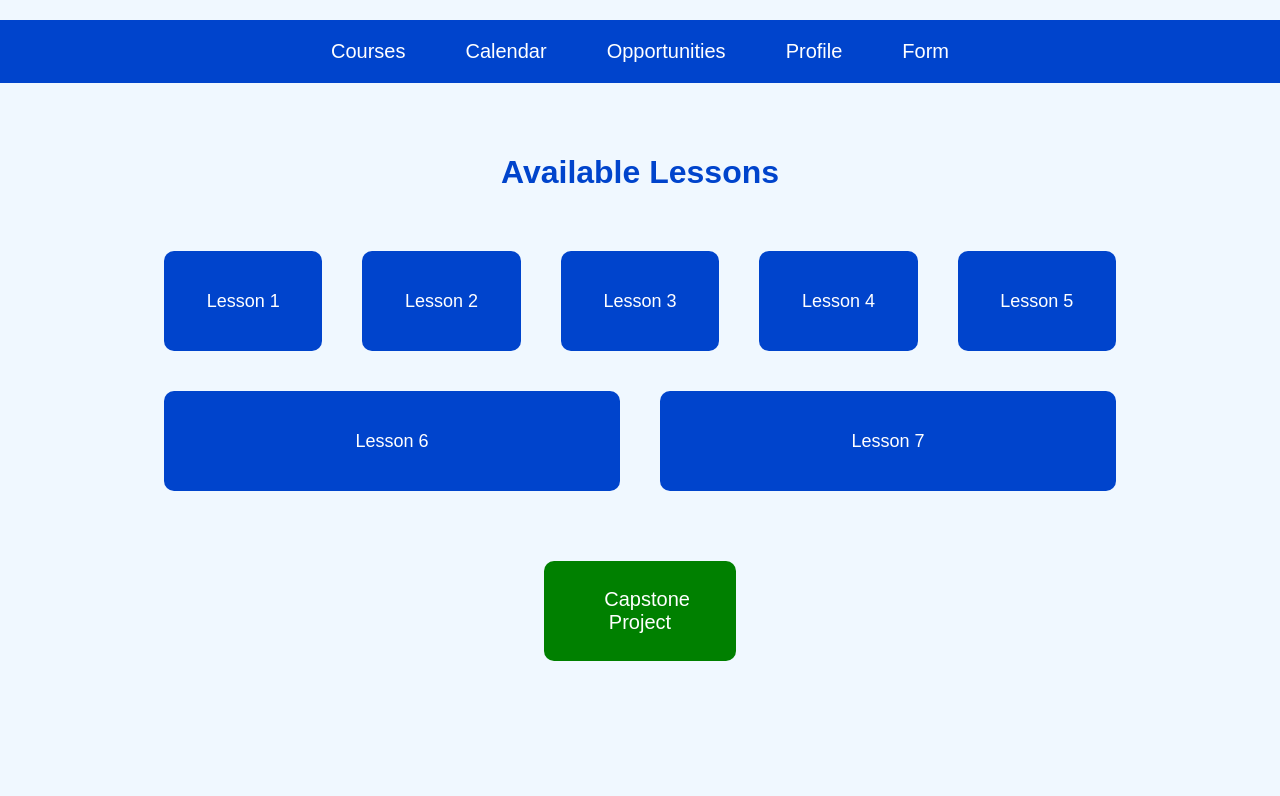
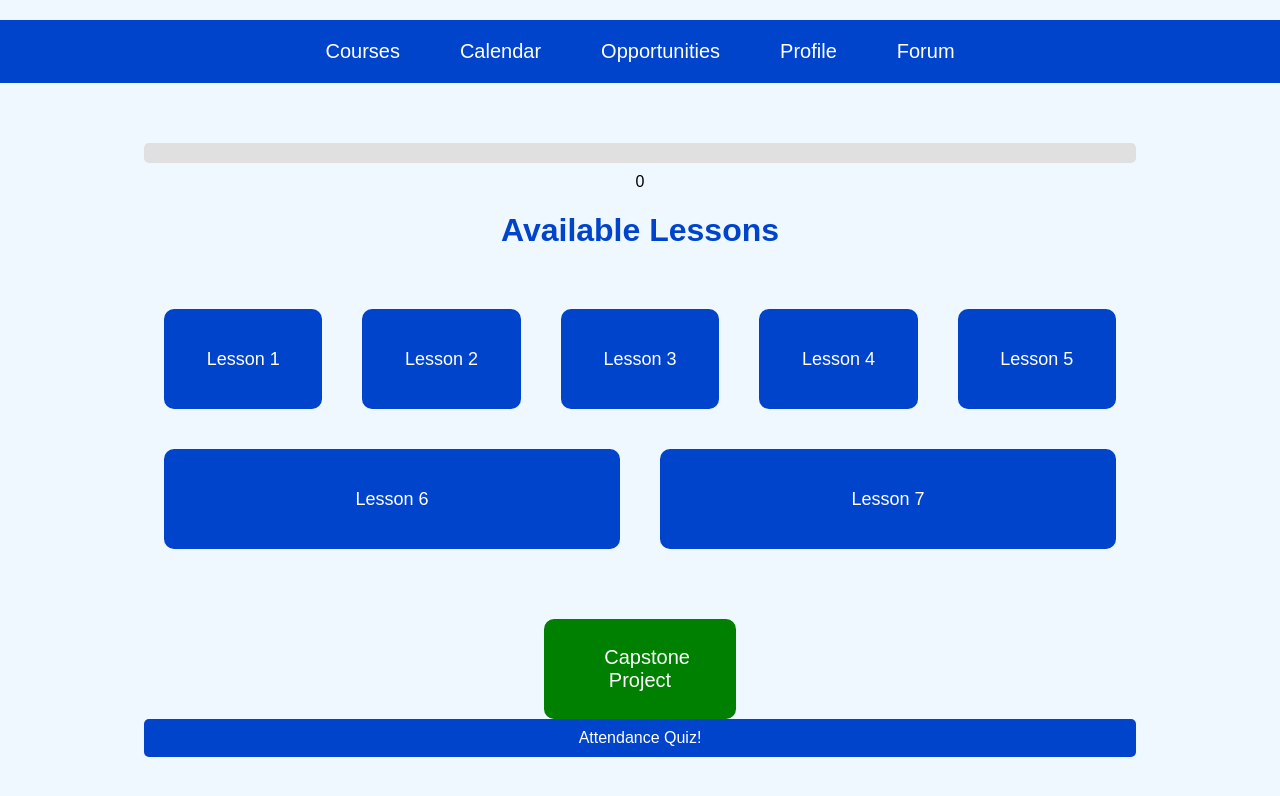
Before and after one commit to cfgjc24/Team-8, a React (Create React App) app in the folder my-app/: page /courses in a window 1280 px wide. Shown: the top 796 px of the page. Built offline with nearby package versions, Linux system fonts and the light colour scheme.

Commit message:
progress bar add

```diff
--- a/my-app/src/App.js
+++ b/my-app/src/App.js
@@ -9,11 +9,15 @@ import SignUpForm from './SignUpForm';  // Registration form component (SignUpFo
 import CoursePage from './coursePage';
 import CalendarPage from './calendarpage';
 import Oppertunities from './oppertunities';
+import AttendanceQuiz from './AttendanceQuiz';
+import { useState } from "react";
 
 
 
 // Home Page Component
 function HomePage() {
+
+
   return (
     <div className="App">
       <header className="App-header">
@@ -44,6 +48,12 @@ function HomePage() {
 
 // Main App Component with Routing
 function App() {
+  const [progress, setProgress] = useState(0);
+
+  const handleProgressData =(progressData) =>{
+    setProgress(progressData)
+    console.log(progress)
+  }
   return (
     <Router>
       <Routes>
@@ -56,13 +66,15 @@ function App() {
         {/* Route for the registration page */}
         <Route path="/register" element={<SignUpForm />} />
 
-          {/*Temporary CoursePage*/}
-          <Route path="/courses" element={<CoursePage />} />
+        {/*Temporary CoursePage*/}
+        <Route path="/courses" element={<CoursePage progress={progress} onProgressChange={handleProgressData} />} />
 
         {/*Temporary CalendarPage*/}
         <Route path="/calendar" element={<CalendarPage/>} />
 
         <Route path="/oppertunities" element={<Oppertunities/>} />
+
+        <Route path="/AttendanceQuiz" element={<AttendanceQuiz progress={progress} handleProgressData={handleProgressData}/>} />
 
       </Routes>
     </Router>
--- a/my-app/src/AttendanceQuiz.js
+++ b/my-app/src/AttendanceQuiz.js
@@ -1,8 +1,8 @@
-import { useState } from "react";
+import { useState,useEffect } from "react";
 import ReactDOM from 'react-dom/client';
-import './style.css'; // Make sure to create this file and include the CSS
+import './AttendanceQuiz.css'; // Make sure to create this file and include the CSS
 
-function MyForm() {
+export default function AttendanceQuiz({progress, handleProgressData}) {
   const [name, setName] = useState("");
   const [email, setEmail] = useState("");
   const [difficult, setDifficult] = useState("");
@@ -13,6 +13,7 @@ function MyForm() {
 
   const [confidence, setConfidence] = useState("");
   const [belonging, setBelonging] = useState("");
+  //const [progress, setProgress] = useState(0);
 
   const handleChange = (event) => {
     setSchool(event.target.value);
@@ -21,8 +22,26 @@ function MyForm() {
   const handleSubmit = (event) => {
     event.preventDefault();
     alert('Thank You! Your attendance has been recorded');
+    const newProgress =progress+11
+    handleProgressData(newProgress)
+    // setProgress((prevProgress) => {
+    //     console.log(prevProgress)
+
+    //     sendProgressNumber(newProgress)
+    //     return newProgress
+    // });
     console.log({ name, email, difficult, experience, additional, school, session, confidence, belonging });
   };
+
+//   const sendProgressNumber = (nProgress)=>{
+//     onSendProgress(nProgress);
+//   }
+
+  useEffect(()=>{
+    console.warn(progress)
+    //sendProgressNumber()
+},[progress])
+
 
   return (
     <div className="attendance-container">
@@ -138,5 +157,5 @@ function MyForm() {
   );
 }
 
-const root = ReactDOM.createRoot(document.getElementById('root'));
-root.render(<MyForm />);
+//const root = ReactDOM.createRoot(document.getElementById('root'));
+//root.render(<MyForm />);
--- a/my-app/src/calendarpage.js
+++ b/my-app/src/calendarpage.js
@@ -13,6 +13,7 @@ export default function CalendarPage() {
           <li><Link to="/calendar" className="nav-item">Calendar</Link></li>
           <li><Link to="/opportunities" className="nav-item">Opportunities</Link></li>
           <li><Link to="/profile" className="nav-item">Profile</Link></li>
+          <li><Link to="/profile" className="nav-item">Forum</Link></li>
         </ul>
       </nav>
 
--- a/my-app/src/coursePage.js
+++ b/my-app/src/coursePage.js
@@ -7,7 +7,8 @@ import './calendarpage';
 import './calendarPage.css';
 
 
-export default function CoursePage() {
+
+export default function CoursePage({progress}) {
   return (
     <div className="course-container">
       {/* Navigation Bar */}
@@ -17,12 +18,26 @@ export default function CoursePage() {
           <li><Link to="/calendar" className="nav-item">Calendar</Link></li>
           <li><Link to="/oppertunities" className="nav-item">Opportunities</Link></li>
           <li><Link to="/profile" className="nav-item">Profile</Link></li>
-          <li><Link to="/profile" className="nav-item">Form</Link></li>
+          <li><Link to="/profile" className="nav-item">Forum</Link></li>
         </ul>
       </nav>
 
-      {/* Main Content */}
+
+      {/* Progress Bar*/}
+
       <div className="content">
+      <div style={{ width: '100%', backgroundColor: '#e0e0e0', borderRadius: '5px', marginTop: '10px' }}>
+        <div
+          style={{
+            width: `${progress}%`,
+            height: '20px',
+            backgroundColor: '#3b5998',
+            borderRadius: '5px',
+            transition: 'width 0.3s ease-in-out',
+          }}
+        />
+      </div>
+      <div style={{ marginTop: '10px' }}>{progress}</div>
         <h1>Available Lessons</h1>
         <div className="lessons-container">
           {/* Lesson 1 */}
@@ -81,6 +96,14 @@ export default function CoursePage() {
             <button className="capstone-button">Capstone Project</button>
           </a>
         </div>
+
+         {/* New Button at the Bottom */}
+         <div className="bottom-button-container">
+          <Link to="/AttendanceQuiz">
+            <button className="attendance-button">Attendance Quiz!</button>
+          </Link>
+        </div>
+
       </div>
     </div>
   );
```
Also changed, not shown: my-app/src/CoursePage.css (line endings or trailing spaces).
